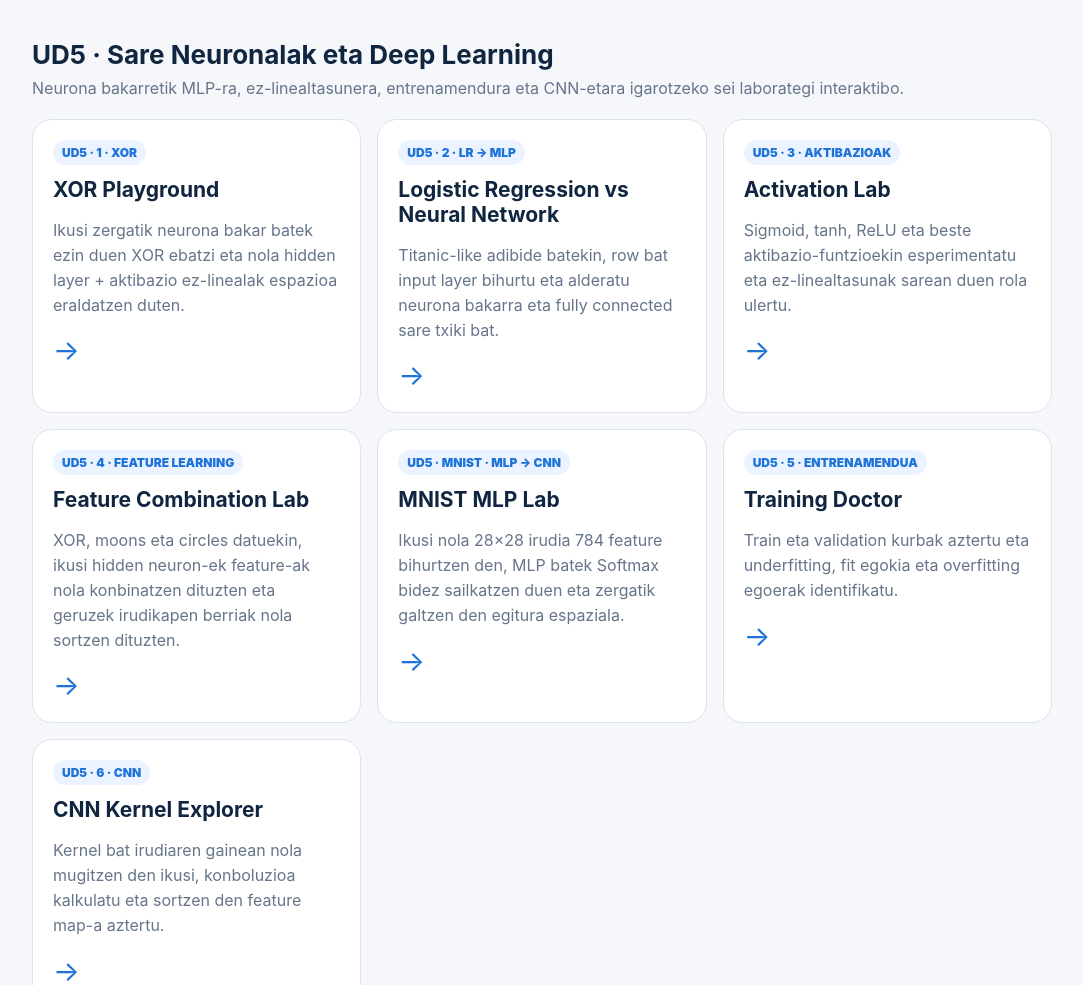
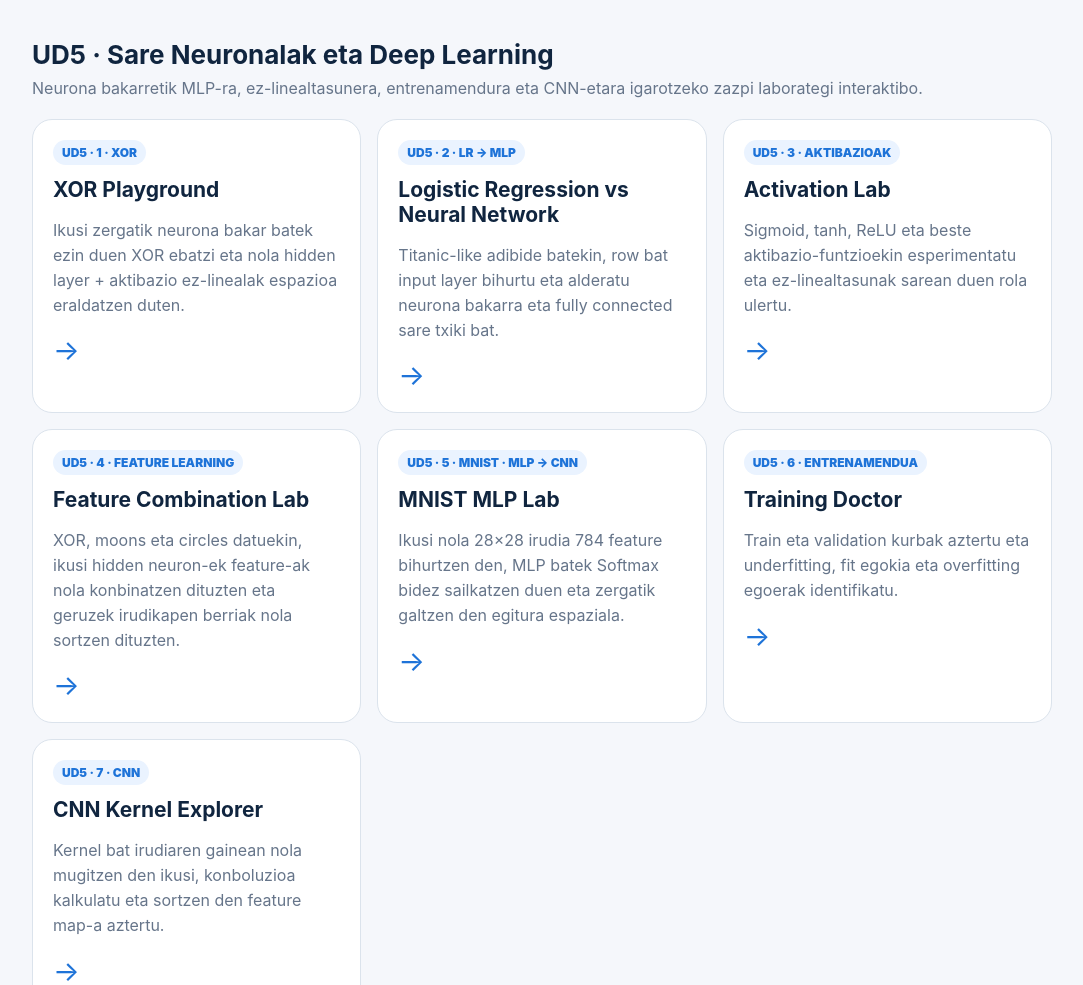
Before and after one commit to rbarrenago/5072-ml, a plain HTML site: page index.html in a window 1280 px wide. Shown: the part 924-1909 px from the top of the page, without its empty margins (98-1181 px from the left). Drawn offline with Linux system fonts and the light colour scheme.

Commit message:
Update UD5 demo numbering and README

```diff
--- a/index.html
+++ b/index.html
@@ -83,7 +83,7 @@ Erregresio lineala, errorea, optimizazioa eta erregularizazioa modu bisualean la
 <section class="unit">
 <h2>UD5 · Sare Neuronalak eta Deep Learning</h2>
 <p class="unit-intro">
-Neurona bakarretik MLP-ra, ez-linealtasunera, entrenamendura eta CNN-etara igarotzeko sei laborategi interaktibo.
+Neurona bakarretik MLP-ra, ez-linealtasunera, entrenamendura eta CNN-etara igarotzeko zazpi laborategi interaktibo.
 </p>
 
 <div class="cards">
@@ -117,21 +117,21 @@ Neurona bakarretik MLP-ra, ez-linealtasunera, entrenamendura eta CNN-etara igaro
 </a>
 
 <a class="card" href="demos/mnist-mlp-lab/">
-<span class="tag">UD5 · MNIST · MLP → CNN</span>
+<span class="tag">UD5 · 5 · MNIST · MLP → CNN</span>
 <h3>MNIST MLP Lab</h3>
 <p>Ikusi nola 28×28 irudia 784 feature bihurtzen den, MLP batek Softmax bidez sailkatzen duen eta zergatik galtzen den egitura espaziala.</p>
 <div class="arrow">→</div>
 </a>
 
 <a class="card" href="demos/training-doctor/">
-<span class="tag">UD5 · 5 · ENTRENAMENDUA</span>
+<span class="tag">UD5 · 6 · ENTRENAMENDUA</span>
 <h3>Training Doctor</h3>
 <p>Train eta validation kurbak aztertu eta underfitting, fit egokia eta overfitting egoerak identifikatu.</p>
 <div class="arrow">→</div>
 </a>
 
 <a class="card" href="demos/cnn-kernel-explorer/">
-<span class="tag">UD5 · 6 · CNN</span>
+<span class="tag">UD5 · 7 · CNN</span>
 <h3>CNN Kernel Explorer</h3>
 <p>Kernel bat irudiaren gainean nola mugitzen den ikusi, konboluzioa kalkulatu eta sortzen den feature map-a aztertu.</p>
 <div class="arrow">→</div>
```
Also changed, not shown: 1 other file.
